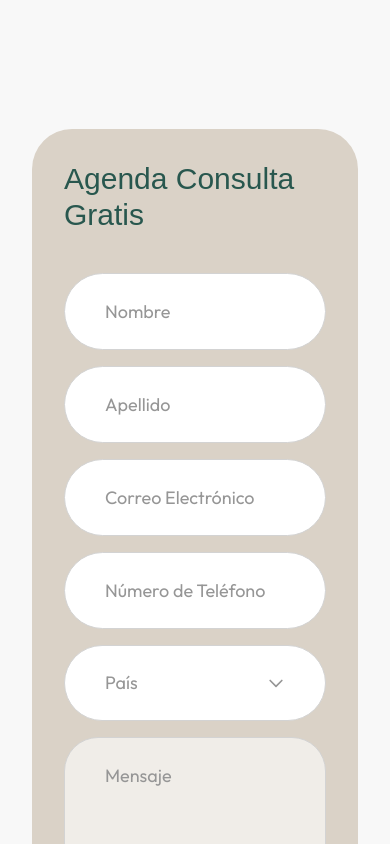
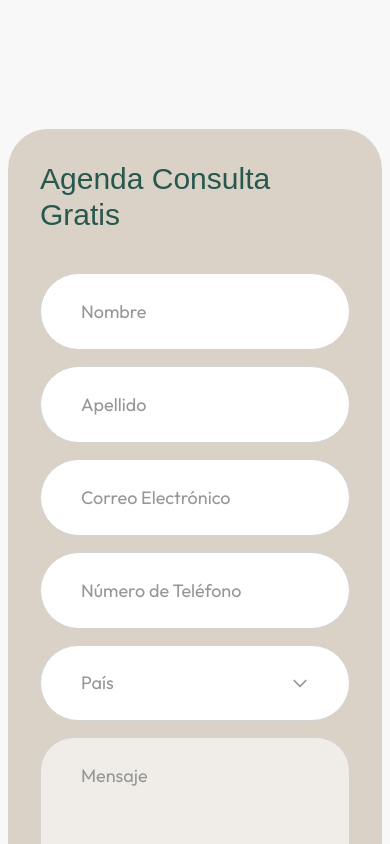
Before and after one commit to ocreamer888/qol-clinical, a Next.js app: page / in a window 390 px wide. Shown: the part 4380-5224 px from the top of the page. Built offline with nearby package versions, Linux system fonts and the light colour scheme; no server answers; a web font is replaced by a local one.

Commit message:
fixed responsive design

```diff
--- a/src/components/sections/ContactForm.tsx
+++ b/src/components/sections/ContactForm.tsx
@@ -78,7 +78,7 @@ export function ContactForm() {
 
   return (
     <section id="contact" className="bg-[#f8f8f8] py-20 lg:py-28">
-      <div className="flex justify-center items-center max-w-[1237px] mx-auto px-8 lg:px-12">
+      <div className="flex justify-center items-center max-w-[1237px] mx-auto px-2 lg:px-12">
         <div className="relative z-10 p-8 lg:p-16 max-w-[700px] w-full bg-[#dad2c7] rounded-[40px]">
           <h2 className="font-[family-name:var(--font-adamina)] text-[#28574e] text-3xl md:text-4xl mb-10">
             Agenda Consulta Gratis
```
